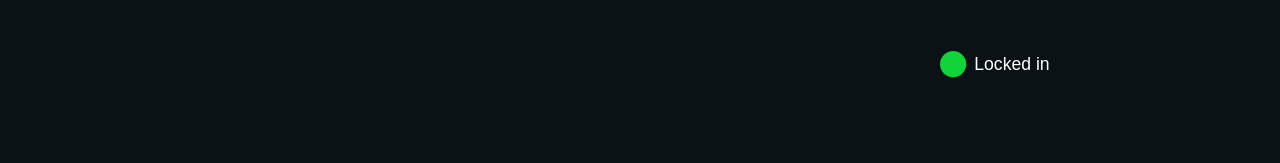
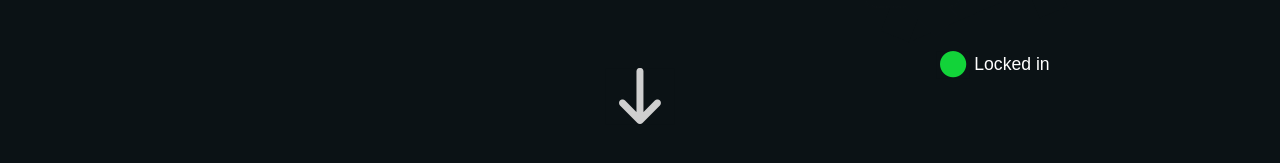
Before and after one commit to DanCreates1/Portfolio, a React (Vite) app in the folder Desktop/New portfolio/portfolio/: page / in a window 1280 px wide. Shown: the part 507-670 px from the top of the page. Built offline with nearby package versions, Linux system fonts and the light colour scheme.

Commit message:
Done with the hearo section

```diff
--- a/Desktop/New portfolio/portfolio/src/components/Hero.jsx
+++ b/Desktop/New portfolio/portfolio/src/components/Hero.jsx
@@ -233,6 +233,9 @@ export default function Hero() {
       <span>Locked in</span>
     </div>
 
+    <div className="scrollDown">
+      <i className="fa-solid fa-arrow-down fa-bounce" style={{ color: "#cfcfcf" }}></i>
+    </div>
     </div>
   )
 }
--- a/Desktop/New portfolio/portfolio/src/index.css
+++ b/Desktop/New portfolio/portfolio/src/index.css
@@ -164,6 +164,13 @@
 }
 
 
+.scrollDown{
+  display: flex;
+  justify-content: center;
+  margin-top: 1.5rem;
+  font-size: 3.5rem;
+}
+
 
 
 
```
